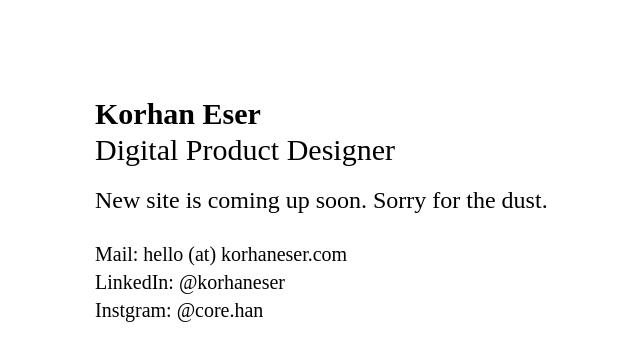
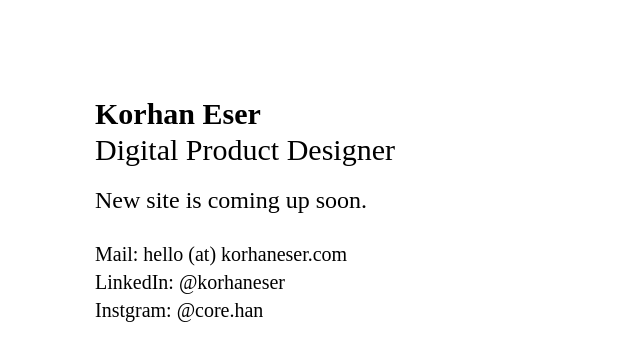
Before and after one commit to Lapin/portfolio2024, a plain HTML site: page index.html in a window 1280 px wide. Shown: the whole page, without its empty margins (1-641 px from the left). Drawn offline with nearby package versions, Linux system fonts and the light colour scheme; a web font is replaced by a local one.

Commit message:
removed the apology lol

```diff
--- a/index.html
+++ b/index.html
@@ -21,7 +21,7 @@
 
         <div class="pt-4">
             <p class="text-xl md:text-2xl">
-                New site is coming up soon. Sorry for the dust.
+                New site is coming up soon.
             </p>
         </div>
 
```
